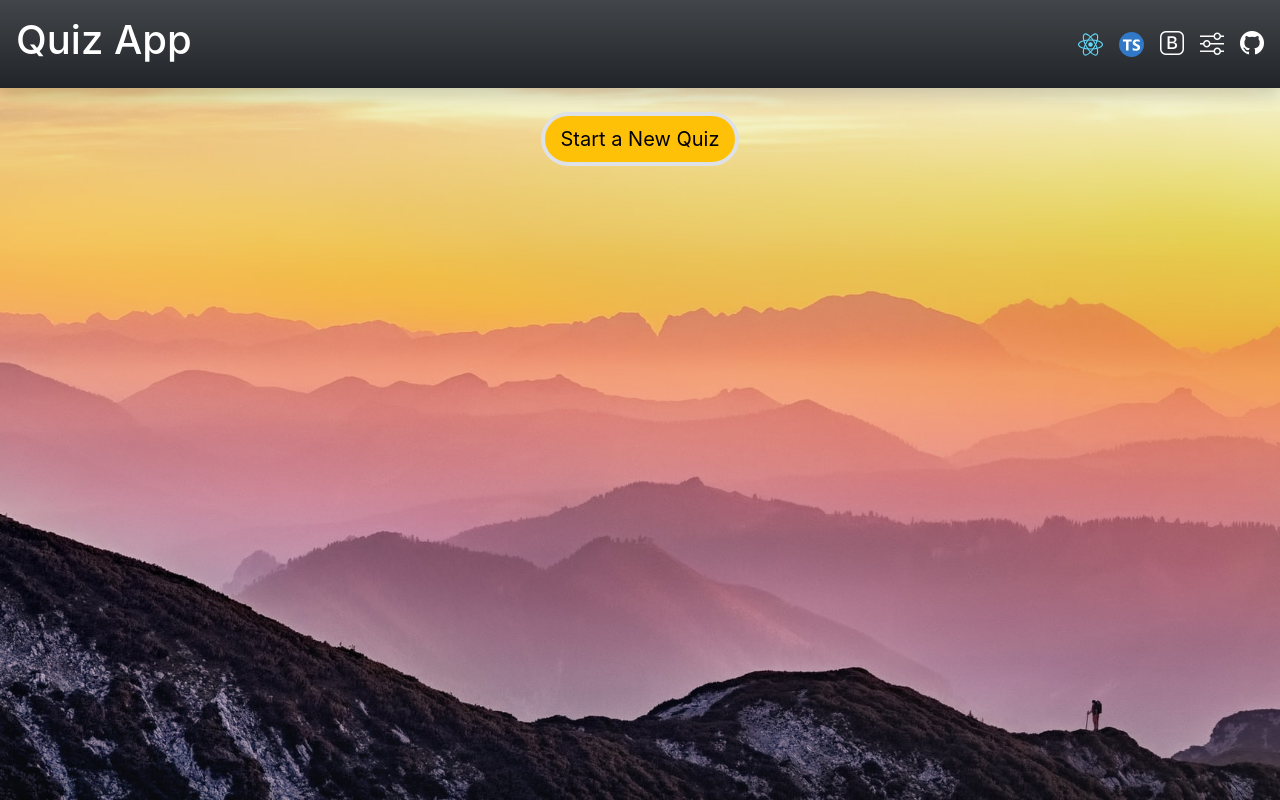
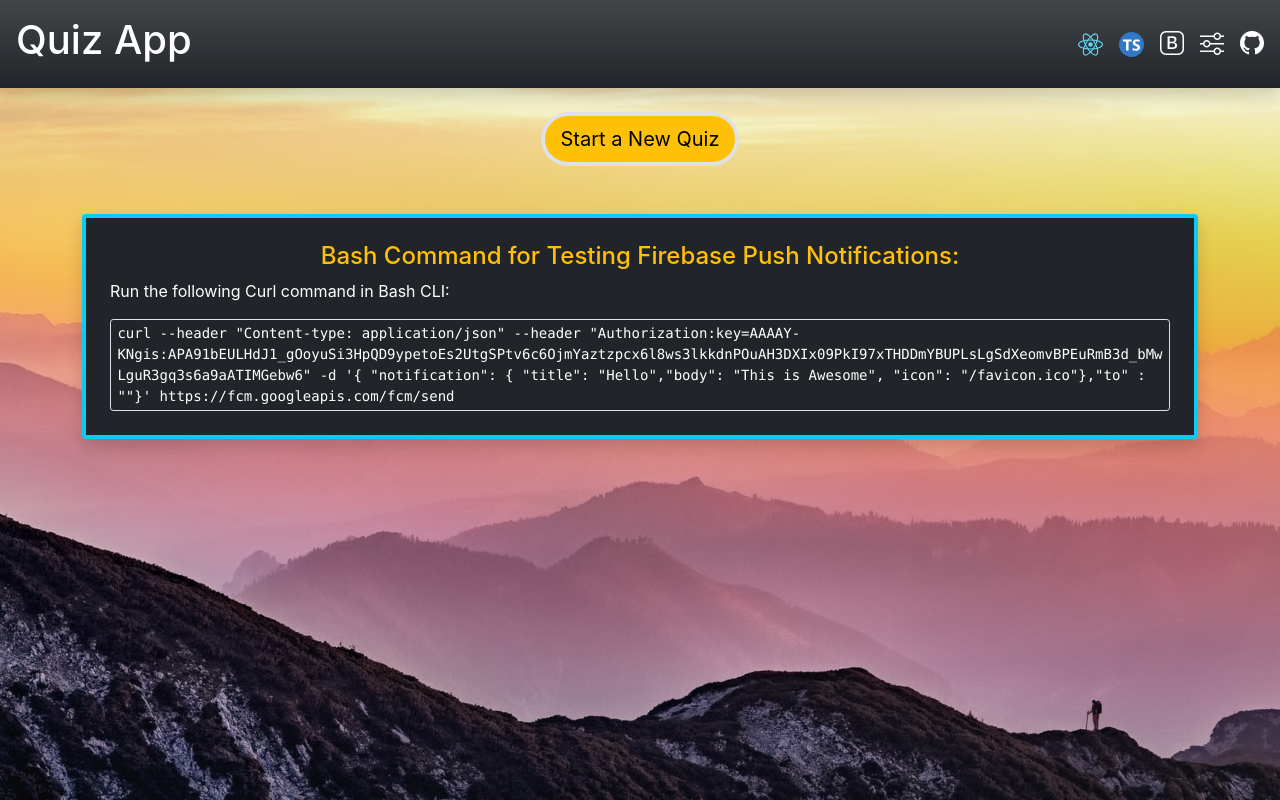
Before and after one commit to nabeelfarid/quiz-app, a React (Create React App) app: page / in a window 1280 px wide. Built offline with nearby package versions, Linux system fonts and the light colour scheme; no server answers.

Commit message:
Added Curl cmd with Firebase token on UI for easy notification testing

```diff
--- a/src/App.tsx
+++ b/src/App.tsx
@@ -10,6 +10,7 @@ import QuestionnaireService from './Services/QuestionnaireService';
 import { QuizState, VmQuestion } from './Models/ViewModels';
 import { ErrorNotification } from './Components/ErrorNotificationProps';
 import { Notification } from './Components/Notification';
+import { CliCommand } from './Components/CliCommand';
 
 const App: React.FC = () => {
 
@@ -90,7 +91,9 @@ const App: React.FC = () => {
 
         <ErrorNotification show={quizState === QuizState.Error} errorMsg={errorMsg} />
 
-        <Notification/>
+        <CliCommand />
+
+        <Notification />
 
       </div>
     </>
--- /dev/null
+++ b/src/Components/CliCommand.tsx
@@ -0,0 +1,26 @@
+import { useEffect, useState } from 'react';
+
+export const CliCommand: React.FC = () => {
+  const [token, setToken] = useState('');
+  const broadcast = new BroadcastChannel('quiz-app');
+
+  useEffect(() => {
+    //Receive the token from the service worker and display it
+    broadcast.addEventListener('message', event => {
+      console.log('Received', event.data);
+      if (event.data && event.data.type === 'TOKEN') {
+        setToken(event.data.token);
+      }
+    });
+  }, [broadcast]);
+
+  return (
+    <div className="my-5 d-flex justify-content-center">
+      <div className="p-4 d-grid border border-info border-4 rounded bg-dark text-white shadow">
+        <h4 className='text-warning text-center'>Bash Command for Testing Firebase Push Notifications:</h4>
+        <p>Run the following Curl command in Bash CLI: </p>
+        <kbd className='text-break border'>{`curl --header "Content-type: application/json" --header "Authorization:key=AAAAY-KNgis:APA91bEULHdJ1_gOoyuSi3HpQD9ypetoEs2UtgSPtv6c6OjmYaztzpcx6l8ws3lkkdnPOuAH3DXIx09PkI97xTHDDmYBUPLsLgSdXeomvBPEuRmB3d_bMwLguR3gq3s6a9aATIMGebw6" -d '{ "notification": { "title": "Hello","body": "This is Awesome", "icon": "/favicon.ico"},"to" : "${token}"}' https://fcm.googleapis.com/fcm/send`}</kbd>
+      </div>
+    </div>
+  );
+};
--- a/src/Components/Notification.tsx
+++ b/src/Components/Notification.tsx
@@ -8,11 +8,10 @@ export const Notification: React.FC = () => {
     messaging.onMessage((payload) => {
         console.log('onMessage received', payload);
 
-        toast.dark(`${payload.notification.title}: ${payload.notification.body}`)
+        toast.info(`${payload.notification.title}: ${payload.notification.body}`)
     })
 
     return (
-        <div>
         <ToastContainer
             position="bottom-right"
             autoClose={false}
@@ -23,6 +22,5 @@ export const Notification: React.FC = () => {
             transition={Slide}
             hideProgressBar={true}
         />
-        </div>
     );
 }
--- a/src/Services/FirebaseMsgService.ts
+++ b/src/Services/FirebaseMsgService.ts
@@ -13,7 +13,7 @@ const firebaseConfig = {
 firebase.initializeApp(firebaseConfig);
 export const messaging = firebase.messaging()
 
-export const InitFirebaseMessaging = async (registration : ServiceWorkerRegistration) => {
+export const GetToken = async (registration : ServiceWorkerRegistration) => {
     try {
         const token = await messaging.getToken({
             vapidKey: 'BJs87dcoo3tADXYtDqyjCgzhpVxNMJBTltkpfI1K2iTo-eyZhSJm_H8TeplO8kNFi2Vbc92wc2InP9kbCLCeqPY',
--- a/src/swRegistration.ts
+++ b/src/swRegistration.ts
@@ -1,4 +1,4 @@
-import { InitFirebaseMessaging } from "./Services/FirebaseMsgService";
+import { GetToken } from "./Services/FirebaseMsgService";
 
 export const register = async () => {
 
@@ -15,9 +15,13 @@ export const register = async () => {
             registration = await navigator.serviceWorker.ready;
             console.log('SW is Ready:', registration)
 
-            console.log('Initialising FB Messaging...')
-            const token = await InitFirebaseMessaging(registration)
-            console.log('FB Messaging Initialised with token')
+            console.log('Retrieving FB Messaging Token...');
+            const token = await GetToken(registration);
+            console.log('FB Messaging Token retrieved')
+
+            console.log('Send the token to the page to display it')
+            const broadcast = new BroadcastChannel('quiz-app');
+            broadcast.postMessage({ type: 'TOKEN', token: token });
 
         } catch (error) {
             console.log('An error occurred registering SW:', error);
```
Also changed, not shown: CurlTestCmds.txt, public/manifest.json. Lines whose indentation alone changed are shown as unchanged.
